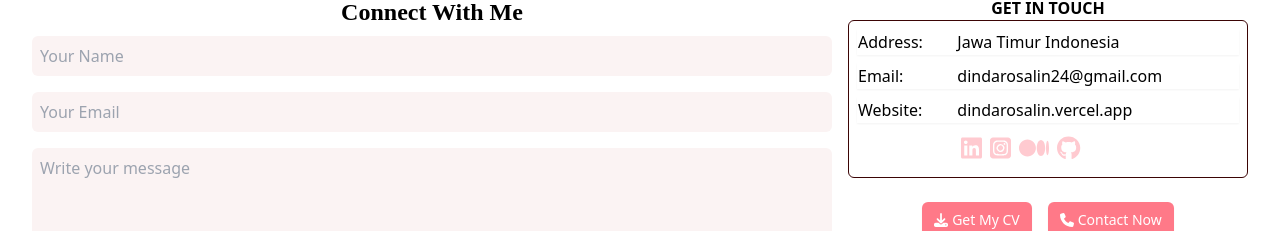
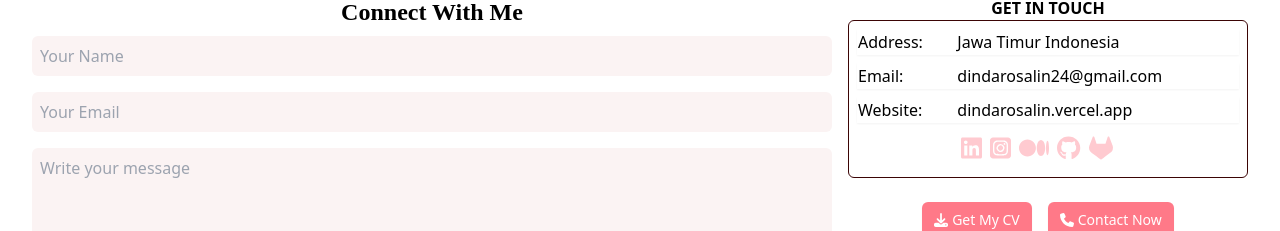
Before and after one commit to dindarosalin/portfolio, a React (Vite) app: page / in a window 1280 px wide. Shown: the part 4300-4531 px from the top of the page. Built offline with nearby package versions, Linux system fonts and the light colour scheme.

Commit message:
update doc

```diff
--- a/src/pages/contact.jsx
+++ b/src/pages/contact.jsx
@@ -1,4 +1,4 @@
-import { faGithub, faLinkedin, faMediumM, faSquareInstagram } from '@fortawesome/free-brands-svg-icons'
+import { faGithub, faGitlab, faLinkedin, faMediumM, faSquareInstagram } from '@fortawesome/free-brands-svg-icons'
 import { faDownload, faPaperPlane, faPhone } from '@fortawesome/free-solid-svg-icons'
 import { FontAwesomeIcon } from '@fortawesome/react-fontawesome'
 
@@ -75,6 +75,9 @@
                                 <a href="https://github.com/dindarosalin" target="_blank" rel="noopener noreferrer">
                                     <FontAwesomeIcon icon={faGithub} className='h-6 text-pink-primary hover:text-pink-darker transition ease-in-out duration-300 m-1' />
                                 </a>
+                                <a href="https://gitlab.com/dindarosalin" target="_blank" rel="noopener noreferrer">
+                                    <FontAwesomeIcon icon={faGitlab} className='h-6 text-pink-primary hover:text-pink-darker transition ease-in-out duration-300 m-1' />
+                                </a>
                             </td>
                         </tr>
                     </table>
```
Also changed, not shown: 2 other files (tests, documents, lock files or other folders).
